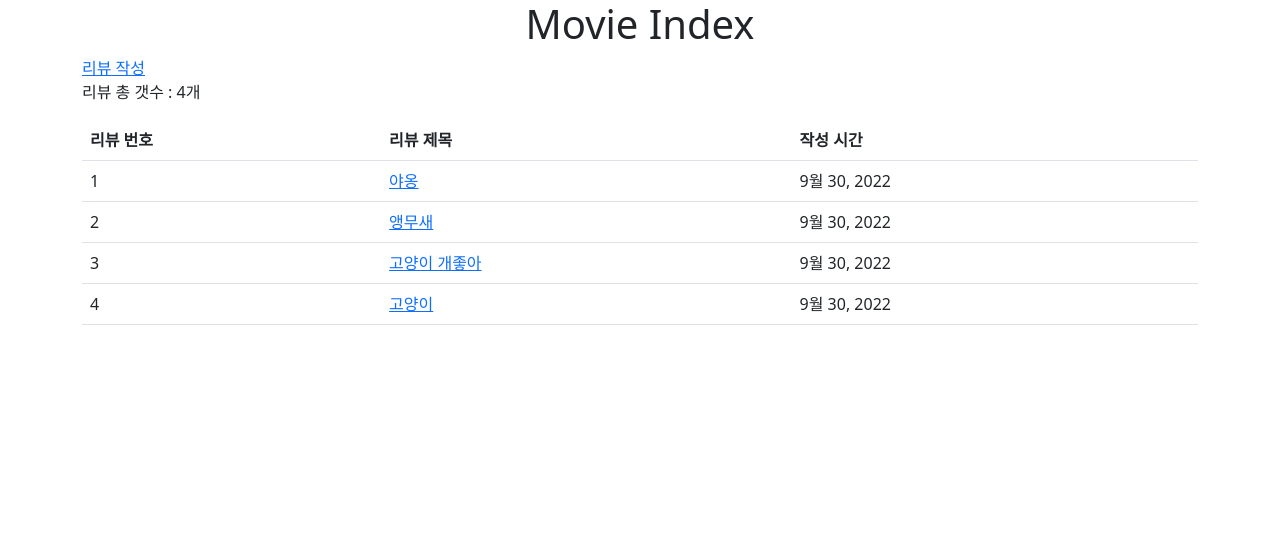
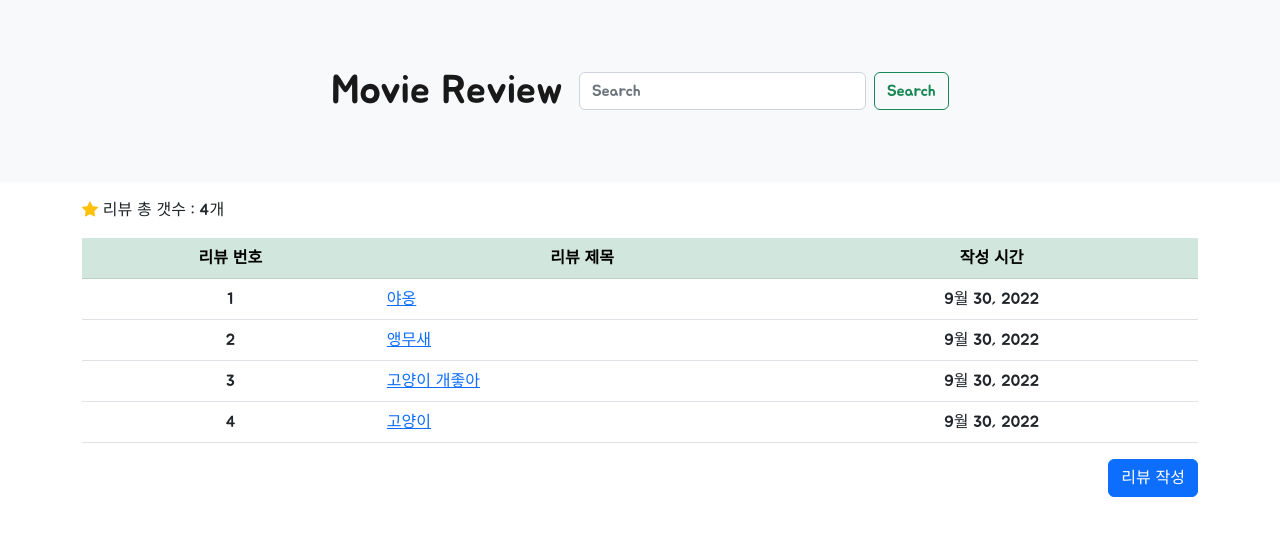
Before and after one commit to yaonggod/pair_1, a Django app: page / in a window 1280 px wide. Shown: the top 536 px of the page. Run offline with Django 3.2, Linux system fonts and the light colour scheme; data comes from the database, SQL or seed files in the repository; both versions use the stored data as it was after the commit; some libraries are stand-ins or nearby versions.

Commit message:
디자인 수정

```diff
--- a/pair/movie/templates/movie/index.html
+++ b/pair/movie/templates/movie/index.html
@@ -1,11 +1,13 @@
 {% extends 'base.html' %}
 {% block content %}
-<h1 class="text-center">Movie Index</h1>
+
+
 <div class="container">
-    <a href="{% url 'movie:new' %}">리뷰 작성</a>
-    <p>리뷰 총 갯수 : {{ total }}개</p>
+    <p class="mt-3">
+        <i class="bi bi-star-fill text-warning"></i> 리뷰 총 갯수 : {{ total }}개
+    </p>
     <table class="table">
-        <thead>
+        <thead class="table-success text-center">
             <tr>
                 <th>리뷰 번호</th>
                 <th>리뷰 제목</th>
@@ -14,14 +16,22 @@
         </thead>
         <tbody>
             {% for review in reviews %}
-                <tr>
-                    <td>{{ forloop.counter }}</td>
-                    <td><a href="{% url 'movie:detail' review.pk %}">{{ review.title }}</a></td>
-                    <td>{{ review.created_at.date }}</td>
-                </tr>
+            <tr>
+                <td class="text-center">{{ forloop.counter }}</td>
+                <td><a href="{% url 'movie:detail' review.pk %}">{{ review.title }}</a></td>
+                <td class="text-center">{{ review.created_at.date }}</td>
+            </tr>
             {% endfor %}
         </tbody>
     </table>
+
+    <div class="row">
+        <div class="col-12">
+            <a href="/new/" class="btn btn-primary" style="float:right;">리뷰 작성</a>
+        </div>
+    </div>
 </div>
 
+
+
 {% endblock %}
--- a/pair/templates/base.html
+++ b/pair/templates/base.html
@@ -9,6 +9,18 @@
   <!-- CSS Bootstrap -->
   <link href="https://cdn.jsdelivr.net/npm/bootstrap@5.2.1/dist/css/bootstrap.min.css" rel="stylesheet"
     integrity="sha384-iYQeCzEYFbKjA/T2uDLTpkwGzCiq6soy8tYaI1GyVh/UjpbCx/TYkiZhlZB6+fzT" crossorigin="anonymous">
+
+  <!-- 구글 font -->
+  <style>
+    @import url('https://fonts.googleapis.com/css2?family=Do+Hyeon&family=Jua&family=Noto+Sans+KR&display=swap');
+
+    body {
+      font-family: 'Jua', sans-serif;
+    }
+  </style>
+
+  <!-- Bootstrap 아이콘 -->
+  <link rel="stylesheet" href="https://cdn.jsdelivr.net/npm/bootstrap-icons@1.9.1/font/bootstrap-icons.css">
 </head>
 
 <body>
@@ -17,6 +29,16 @@
     integrity="sha384-u1OknCvxWvY5kfmNBILK2hRnQC3Pr17a+RTT6rIHI7NnikvbZlHgTPOOmMi466C8" crossorigin="anonymous">
     </script>
 
+  <nav class="navbar bg-light">
+    <div class="container-fluid pt-5 pb-5 d-flex justify-content-center">
+      <a class="navbar-brand fs-1">Movie Review</a>
+      <form class="d-flex" role="search">
+        <input class="form-control me-2" type="search" placeholder="Search" aria-label="Search">
+        <button class="btn btn-outline-success" type="submit">Search</button>
+      </form>
+    </div>
+  </nav>
+
   {% block content %}
   {% endblock %}
 </body>
```
Also changed, not shown: pair/db.sqlite3.
